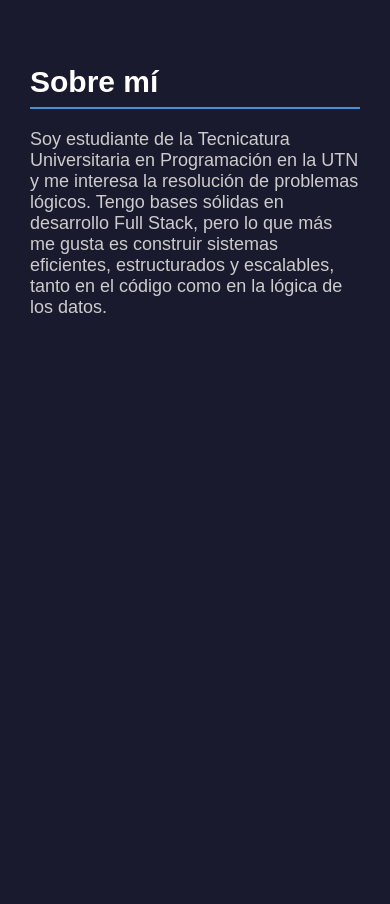
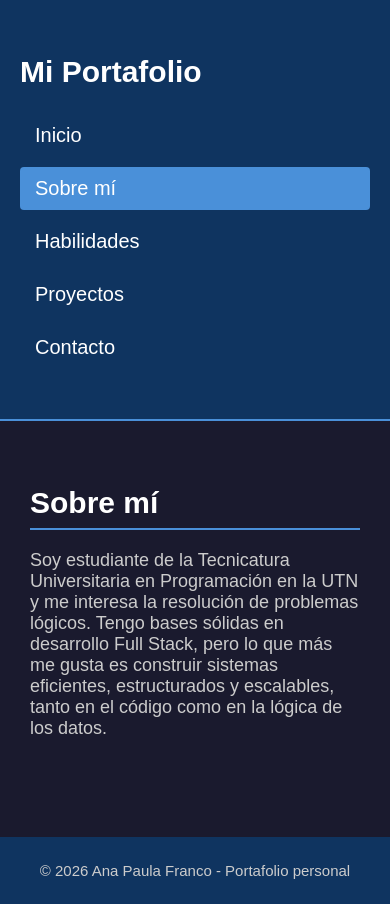
Before and after one commit to paulyff/tp2-portafolio-multipagina-react-router-dom, a React (Vite) app: page /about in a window 390 px wide. Before the commit the page ends 844 px from the top, so only its background shows below. Built offline with nearby package versions, Linux system fonts and the light colour scheme.

Commit message:
Agrego el sidebar, y el css Agrego del layout 30/70 y menú activo

```diff
--- a/src/App.jsx
+++ b/src/App.jsx
@@ -1,5 +1,7 @@
 import React from "react";
 import { BrowserRouter, Routes, Route } from "react-router-dom";
+import Sidebar from "./components/Sidebar";
+import Footer from "./components/Footer";
 import Home from "./pages/Home";
 import About from "./pages/About";
 import Skills from "./pages/Skills";
@@ -10,6 +12,10 @@ import datos from "./data/datos";
 const App = () => {
   return (
     <BrowserRouter>
+      <div className="layout">
+        <Sidebar nombre="Mi Portafolio" />
+
+        <main className="contenido">
           <Routes>
             <Route path="/" element={<Home />} />
             <Route path="/about" element={<About texto={datos.sobreMi} />} />
@@ -26,6 +32,10 @@ const App = () => {
               element={<Contact contactos={datos.contactos} />}
             />
           </Routes>
+
+          <Footer />
+        </main>
+      </div>
     </BrowserRouter>
   );
 };
--- a/src/components/Sidebar.jsx
+++ b/src/components/Sidebar.jsx
@@ -0,0 +1,35 @@
+import { NavLink } from "react-router-dom";
+
+const rutas = [
+  { path: "/", texto: "Inicio" },
+  { path: "/about", texto: "Sobre mí" },
+  { path: "/skills", texto: "Habilidades" },
+  { path: "/projects", texto: "Proyectos" },
+  { path: "/contact", texto: "Contacto" },
+];
+
+const Sidebar = ({ nombre }) => {
+  return (
+    <aside className="sidebar">
+      <h2>{nombre}</h2>
+
+      <ul>
+        {rutas.map((ruta) => (
+          <li key={ruta.path}>
+            <NavLink
+              to={ruta.path}
+              end={ruta.path === "/"}
+              className={({ isActive }) =>
+                isActive ? "enlace activo" : "enlace"
+              }
+            >
+              {ruta.texto}
+            </NavLink>
+          </li>
+        ))}
+      </ul>
+    </aside>
+  );
+};
+
+export default Sidebar;
--- a/src/css/portafolio.css
+++ b/src/css/portafolio.css
@@ -11,27 +11,60 @@ body {
 }
 
 /* Header */
-.header {
+/* Layout: aside 30% + main 70% */
+.layout {
+  display: flex;
+  min-height: 100vh;
+}
+
+.sidebar {
+  width: 30%;
+  box-sizing: border-box;
   background-color: #0f3460;
-  padding: 15px 30px;
-  display: flex;
-  justify-content: space-between;
-  align-items: center;
-  flex-wrap: wrap;
+  border-right: 2px solid #4a90d9;
+  padding: 30px 20px;
 }
-.header ul {
+/* sidebar */
+.sidebar ul {
   list-style: none;
-  display: flex;
-  gap: 20px;
-  flex-wrap: wrap;
   padding: 0;
 }
-.header a {
+.sidebar li {
+  margin-bottom: 10px;
+}
+
+.enlace {
+  display: block;
   color: white;
   text-decoration: none;
+  padding: 10px 15px;
+  border-radius: 4px;
 }
-.header a:hover {
+.enlace:hover {
   color: #4a90d9;
+}
+.enlace.activo {
+  background-color: #4a90d9;
+  color: white;
+}
+
+.contenido {
+  width: 70%;
+}
+
+/* Pantallas chicas: menú arriba, contenido abajo */
+@media (max-width: 768px) {
+  .layout {
+    flex-direction: column;
+  }
+  .sidebar,
+  .contenido {
+    width: 100%;
+  }
+  .sidebar {
+    border-right: none;
+    border-bottom: 2px solid #4a90d9;
+  }
 }
 
 /* Hero */
```
Lines whose indentation alone changed are shown as unchanged.
